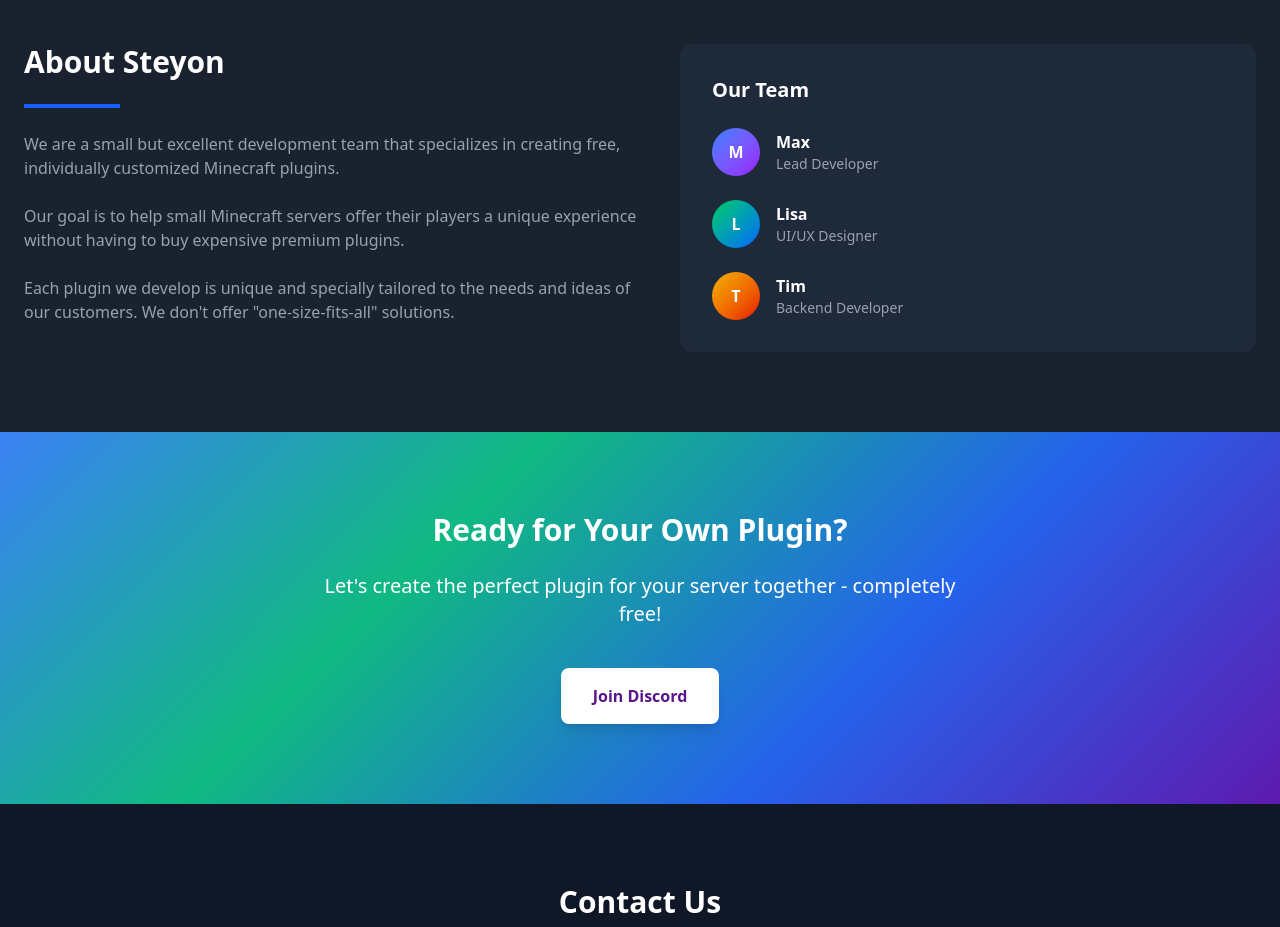
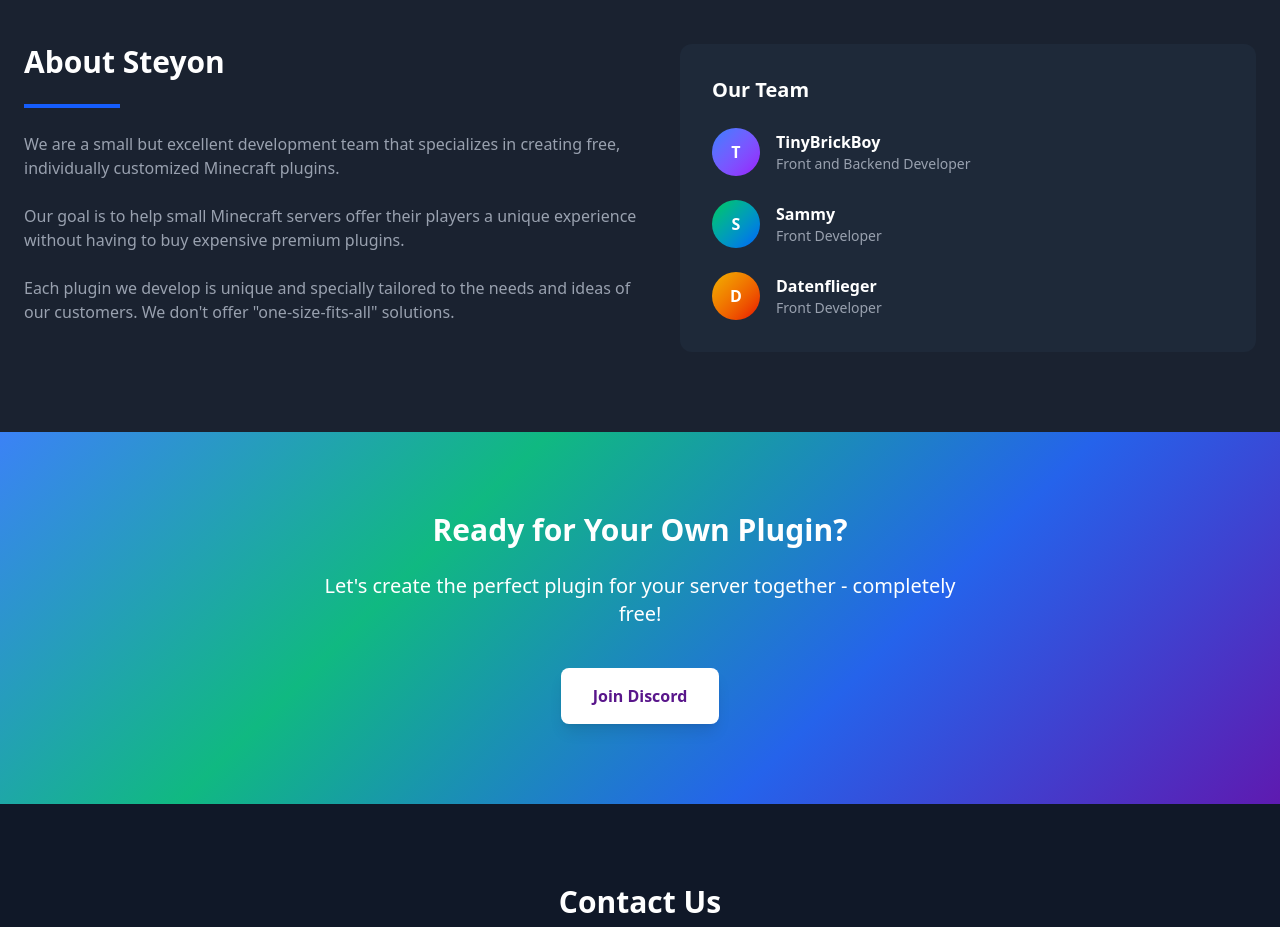
Before and after one commit to Steyonde/Website, a plain HTML site: page index.html in a window 1280 px wide. Shown: the part 2640-3567 px from the top of the page. Drawn offline with nearby package versions, Linux system fonts and the light colour scheme; a web font is replaced by a local one.

Commit message:
Update index.html

```diff
--- a/index.html
+++ b/index.html
@@ -324,29 +324,29 @@
                         <div class="space-y-6">
                             <div class="flex items-center">
                                 <div class="w-12 h-12 rounded-full bg-gradient-to-br from-blue-500 to-purple-600 flex items-center justify-center mr-4">
-                                    <span class="font-bold">M</span>
+                                    <span class="font-bold">T</span>
                                 </div>
                                 <div>
-                                    <h4 class="font-bold">Max</h4>
-                                    <p class="text-sm text-gray-400">Lead Developer</p>
+                                    <h4 class="font-bold">TinyBrickBoy</h4>
+                                    <p class="text-sm text-gray-400">Front and Backend Developer</p>
                                 </div>
                             </div>
                             <div class="flex items-center">
                                 <div class="w-12 h-12 rounded-full bg-gradient-to-br from-green-500 to-blue-600 flex items-center justify-center mr-4">
-                                    <span class="font-bold">L</span>
+                                    <span class="font-bold">S</span>
                                 </div>
                                 <div>
-                                    <h4 class="font-bold">Lisa</h4>
-                                    <p class="text-sm text-gray-400">UI/UX Designer</p>
+                                    <h4 class="font-bold">Sammy</h4>
+                                    <p class="text-sm text-gray-400">Front Developer</p>
                                 </div>
                             </div>
                             <div class="flex items-center">
                                 <div class="w-12 h-12 rounded-full bg-gradient-to-br from-yellow-500 to-red-600 flex items-center justify-center mr-4">
-                                    <span class="font-bold">T</span>
+                                    <span class="font-bold">D</span>
                                 </div>
                                 <div>
-                                    <h4 class="font-bold">Tim</h4>
-                                    <p class="text-sm text-gray-400">Backend Developer</p>
+                                    <h4 class="font-bold">Datenflieger</h4>
+                                    <p class="text-sm text-gray-400">Front Developer</p>
                                 </div>
                             </div>
                         </div>
```
